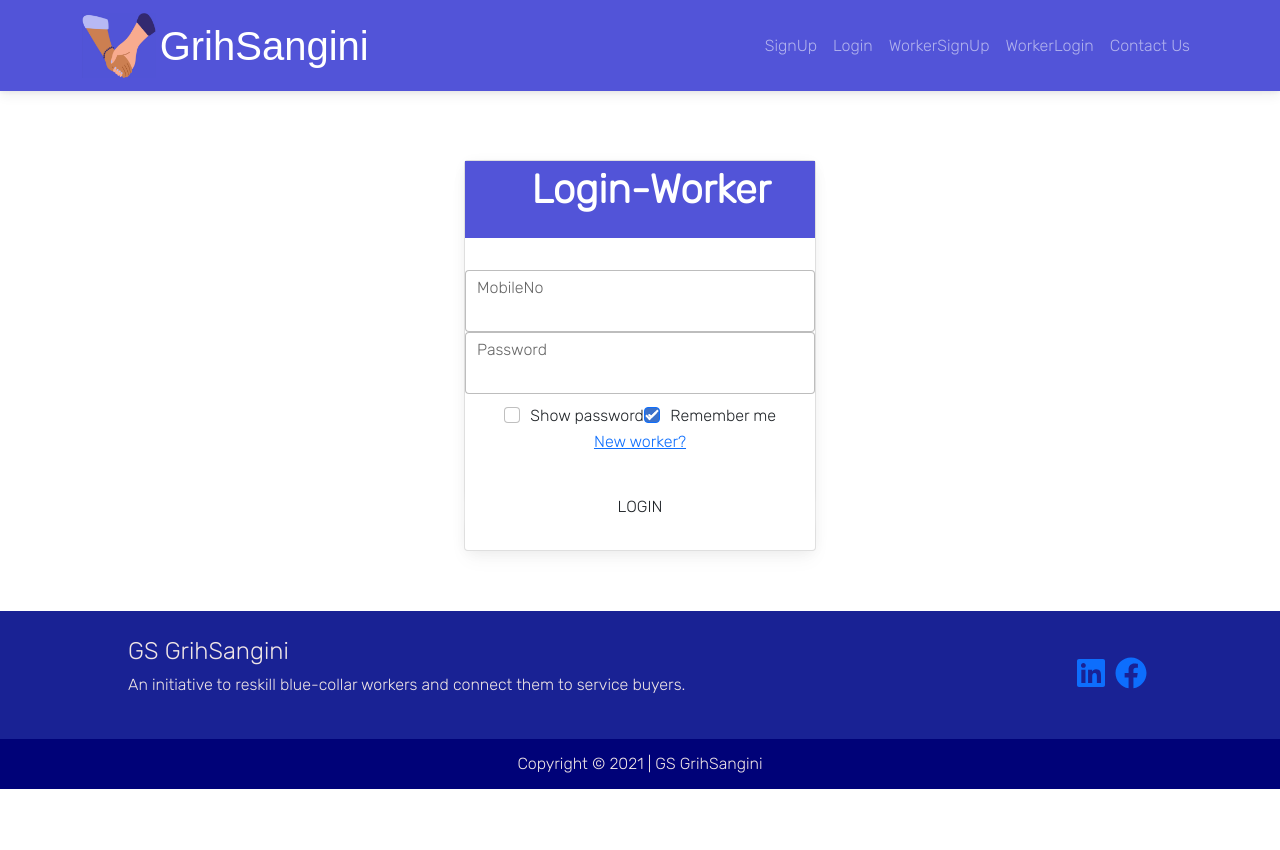
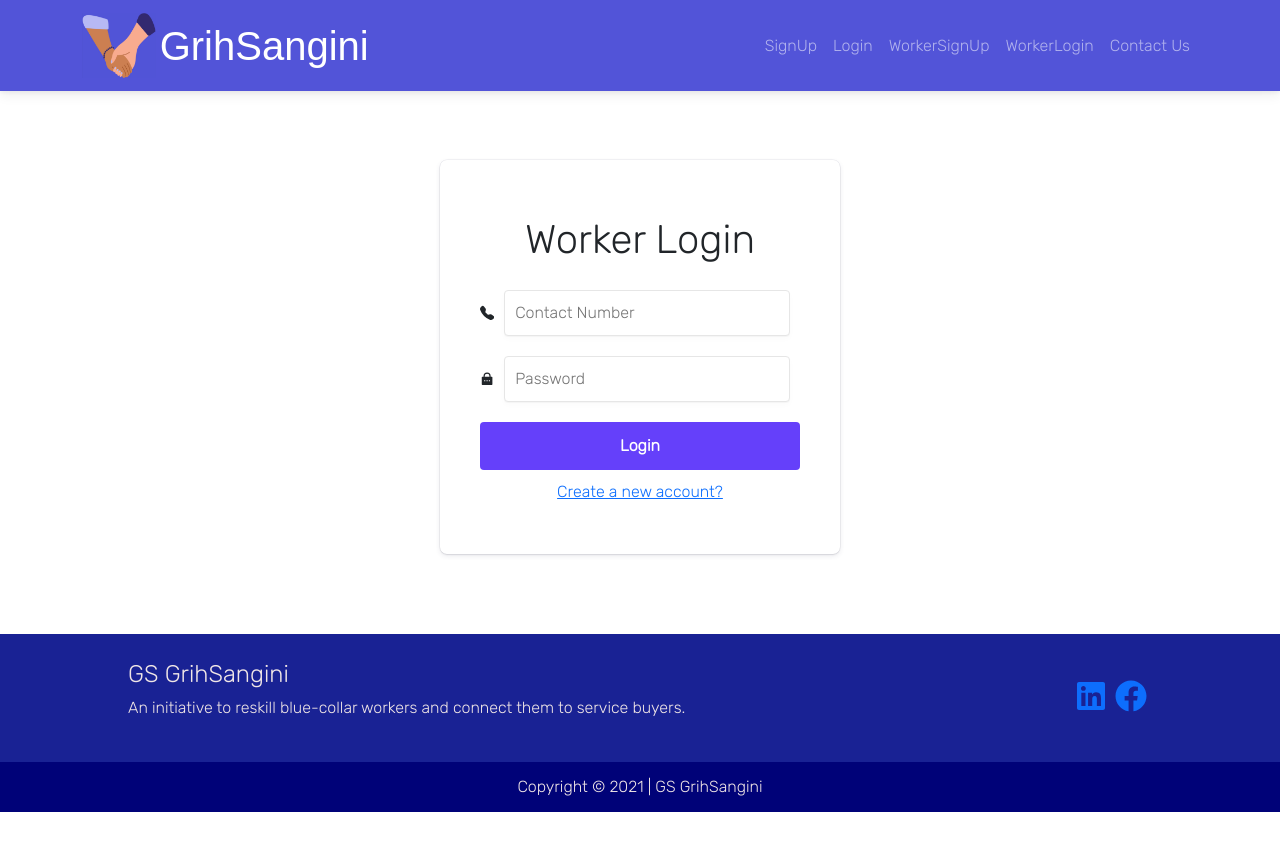
Before and after one commit to KaizenGirl1111/GSGrihSangini, a React (Create React App) app: page /Workerlogin in a window 1280 px wide. Shown: the top 850 px of the page. Before the commit the page ends 800 px from the top, so only its background shows below. Built offline with nearby package versions, Linux system fonts and the light colour scheme; a web font is replaced by a local one.

Commit message:
UI improved for worker login page

```diff
--- a/src/Components/App/Workerlogin.jsx
+++ b/src/Components/App/Workerlogin.jsx
@@ -1,78 +1,56 @@
-/* eslint-disable no-unused-vars */
-import React from "react";
-import "./workerlogin.css";
+import React, { Fragment, useState } from "react";
+import "./login.css";
+import { Link } from "react-router-dom";
 import NavigationBar from "./NavigationBar/NavigationBar";
 import Footer from "./Footer/Footer";
-import {
-  MDBInput,
-  MDBCol,
-  MDBRow,
-  MDBCheckbox,
-  MDBBtn,
-} from "mdb-react-ui-kit";
-import { Link } from "react-router-dom";
-function Workerlogin() {
-  const [visible, setVisible] = React.useState(false);
-  const [contactNumber,setContactNumber] = React.useState();
-  const [password,setPassword] = React.useState("");
+import {BsFillTelephoneFill} from "react-icons/bs";
+import {RiLockPasswordFill} from "react-icons/ri"
+
+function Login() {
+  const [contactNo, setContactNo] = useState("");
+  const [password, setPassword] = useState("");
+
+  async function handleSubmit(e) {
+    e.preventDefault();
+    //code here
+
+  }
+
   return (
-    <>
+    <Fragment>
       <NavigationBar />
-      <form
-        style={{
-          width: "22rem",
-          alignItems: "center",
-          justifyContent: "center",
-          margin: "auto",
-          paddingTop: "100px",
-        }}
-      >
-        <div class="card">
-          <div class="block">
-            <h1 class="heading text-center mb-4">
-              <b>Login-Worker</b>
-            </h1>
-          </div>
-          <div className="abc"></div>
-          <MDBInput className="mb-4" label="MobileNo" />
-          <MDBInput
-            className="mb-4"
-            type={visible ? "text" : "password"}
-            id="form2Example2"
-            label="Password"
-            onChange={e => setContactNumber(e.target.value)}
+      <form className="login_form" onSubmit={handleSubmit}>
+        <h1 className="login_heading">Worker Login</h1>
+
+        <div className="input_element">
+        <BsFillTelephoneFill/>
+          <input
+            type="number"
+            value={contactNo}
+            onChange={(e) => setContactNo(e.target.value)}
+            placeholder="Contact Number"
+            autoComplete="on"
           />
-          <div class="rem">
-            <MDBRow className="mb-4">
-              <MDBCol className="d-flex justify-content-center">
-                <MDBCheckbox
-                  id="form2Example3"
-                  label="Show password"
-                  onChange={() => setVisible(!visible)}
-                />
-                <MDBCheckbox
-                  id="form2Example3"
-                  label="Remember me"
-                  defaultChecked
-                />
-              </MDBCol>
-              <Link
-                to="/Workersignup"
-                style={{ display: "flex", justifyContent: "center" }}
-              >
-                New worker?
-              </Link>
-            </MDBRow>
-          </div>
-          <MDBBtn type="submit" className="mb-4" block color="white">
-            Login
-          </MDBBtn>
         </div>
+
+        <div className="input_element">
+        <RiLockPasswordFill/>
+          <input
+            type="password"
+            value={password}
+            onChange={(e) => setPassword(e.target.value)}
+            placeholder="Password"
+          />
+        </div>
+
+        <button type="submit">Login</button>
+        <Link to="/Workersignup" className="registerlink">
+          Create a new account?
+        </Link>
       </form>
-
-      <Footer />
-    </>
+      <Footer/>
+    </Fragment>
   );
 }
 
-export default Workerlogin;
+export default Login;
```
